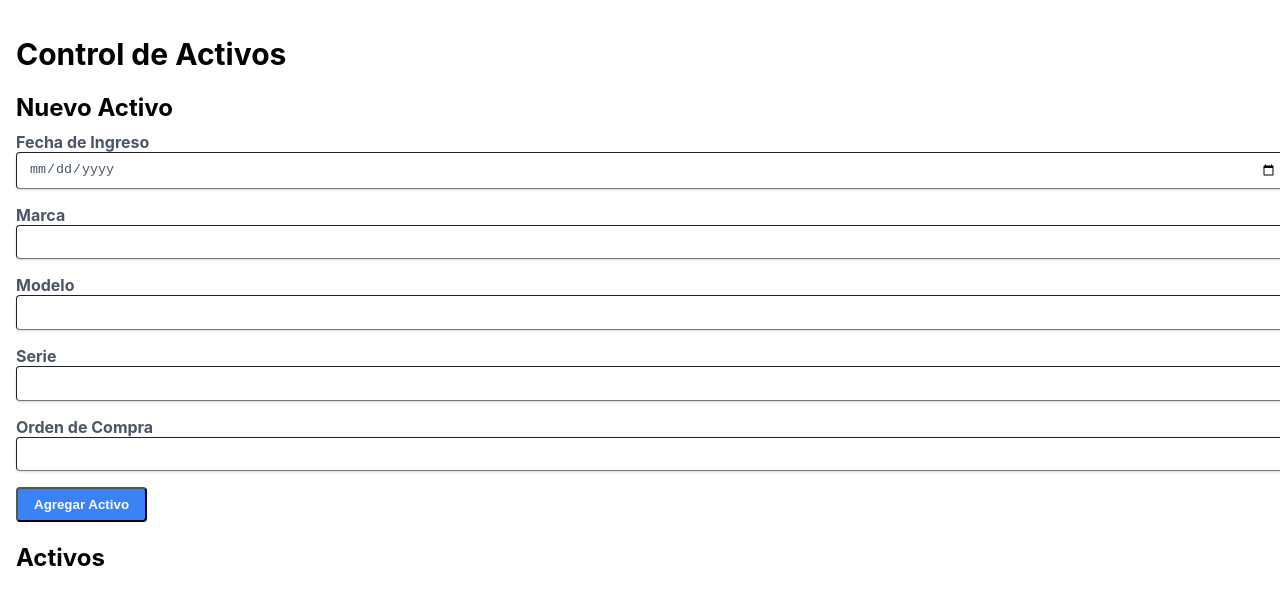
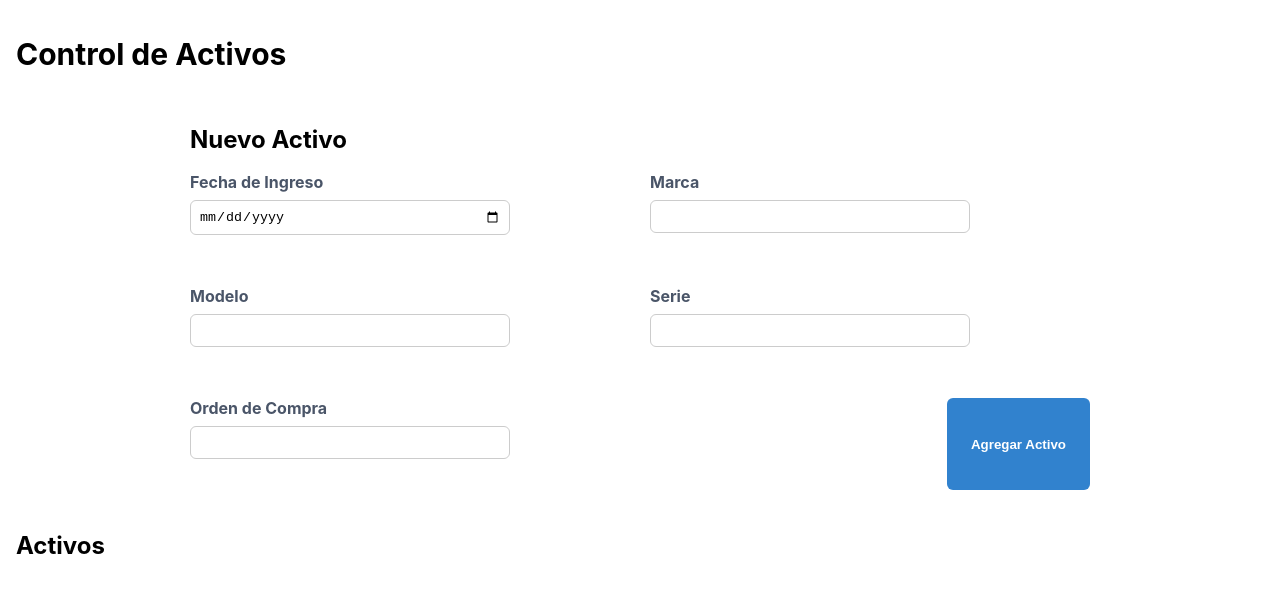
Before and after one commit to P4bu/Control-Activos-React, a React (Create React App) app: page / in a window 1280 px wide. Shown: the top 604 px of the page. Built offline with nearby package versions, Linux system fonts and the light colour scheme.

Commit message:
Estilos: Formulario centrado, input mas ajustados

```diff
--- a/src/components/ActivoForm.tsx
+++ b/src/components/ActivoForm.tsx
@@ -1,7 +1,14 @@
-// src/components/ActivoForm.tsx
 import React from 'react';
-import { Activo, agregarActivo, guardarEdicion } from '../services/activoService';
+import { agregarActivo, guardarEdicion } from '../services/activoService';
 import '../styles/ActivoForm.css';
+
+export interface Activo {
+  fechaIngreso: string;
+  marca: string;
+  modelo: string;
+  serie: string;
+  ordenCompra: string;
+}
 
 interface ActivoFormProps {
   activo: Activo;
@@ -25,7 +32,7 @@ const ActivoForm: React.FC<ActivoFormProps> = ({
   setActivos,
 }) => {
   const handleSubmit = (event: React.FormEvent) => {
-    event.preventDefault(); // Evita el comportamiento predeterminado del formulario
+    event.preventDefault();
 
     if (editar) {
       const nuevosActivos = guardarEdicion(activos, indiceEditar, activo);
@@ -35,7 +42,6 @@ const ActivoForm: React.FC<ActivoFormProps> = ({
       setActivos(nuevosActivos);
     }
 
-    // Restablecer el formulario
     setActivo({
       fechaIngreso: '',
       marca: '',
@@ -56,73 +62,55 @@ const ActivoForm: React.FC<ActivoFormProps> = ({
   };
 
   return (
-    <div>
-      <h2 className="text-2xl font-bold mb-2">{editar ? 'Editar Activo' : 'Nuevo Activo'}</h2>
-      <form onSubmit={handleSubmit}>
-        <div className="mb-4">
-          <label className="block text-gray-700 font-bold mb-2" htmlFor="fechaIngreso">
-            Fecha de Ingreso
-          </label>
+    <div className="form-container">
+      <h2 className="text-2xl font-bold mb-4 text-center">{editar ? 'Editar Activo' : 'Nuevo Activo'}</h2>
+      <form onSubmit={handleSubmit} className="form-row">
+        <div className="form-group">
+          <label htmlFor="fechaIngreso">Fecha de Ingreso</label>
           <input
-            className="shadow appearance-none border rounded w-full py-2 px-3 text-gray-700 leading-tight focus:outline-none focus:shadow-outline"
             id="fechaIngreso"
             type="date"
             value={activo.fechaIngreso}
             onChange={handleChange}
           />
         </div>
-        <div className="mb-4">
-          <label className="block text-gray-700 font-bold mb-2" htmlFor="marca">
-            Marca
-          </label>
+        <div className="form-group">
+          <label htmlFor="marca">Marca</label>
           <input
-            className="shadow appearance-none border rounded w-full py-2 px-3 text-gray-700 leading-tight focus:outline-none focus:shadow-outline"
             id="marca"
             type="text"
             value={activo.marca}
             onChange={handleChange}
           />
         </div>
-        <div className="mb-4">
-          <label className="block text-gray-700 font-bold mb-2" htmlFor="modelo">
-            Modelo
-          </label>
+        <div className="form-group">
+          <label htmlFor="modelo">Modelo</label>
           <input
-            className="shadow appearance-none border rounded w-full py-2 px-3 text-gray-700 leading-tight focus:outline-none focus:shadow-outline"
             id="modelo"
             type="text"
             value={activo.modelo}
             onChange={handleChange}
           />
         </div>
-        <div className="mb-4">
-          <label className="block text-gray-700 font-bold mb-2" htmlFor="serie">
-            Serie
-          </label>
+        <div className="form-group">
+          <label htmlFor="serie">Serie</label>
           <input
-            className="shadow appearance-none border rounded w-full py-2 px-3 text-gray-700 leading-tight focus:outline-none focus:shadow-outline"
             id="serie"
             type="text"
             value={activo.serie}
             onChange={handleChange}
           />
         </div>
-        <div className="mb-4">
-          <label className="block text-gray-700 font-bold mb-2" htmlFor="ordenCompra">
-            Orden de Compra
-          </label>
+        <div className="form-group">
+          <label htmlFor="ordenCompra">Orden de Compra</label>
           <input
-            className="shadow appearance-none border rounded w-full py-2 px-3 text-gray-700 leading-tight focus:outline-none focus:shadow-outline"
             id="ordenCompra"
             type="text"
             value={activo.ordenCompra}
             onChange={handleChange}
           />
         </div>
-        <button
-          type="submit"
-          className="bg-blue-500 hover:bg-blue-700 text-white font-bold py-2 px-4 rounded"
-        >
+        <button type="submit">
           {editar ? 'Guardar Edición' : 'Agregar Activo'}
         </button>
       </form>
--- a/src/styles/ActivoForm.css
+++ b/src/styles/ActivoForm.css
@@ -1,18 +1,76 @@
 /* Estilos específicos para el formulario */
 .form-container {
-    margin-bottom: 1.5rem;
+  max-width: 900px;
+  margin: 0 auto 1.5rem;
+  padding: 1rem;
 }
 
+/* Estilo común para las etiquetas */
 .form-container label {
   font-weight: bold;
   margin-bottom: 0.5rem;
+  display: block;
+  color: #4A5568;
 }
 
+/* Estilo común para los inputs */
 .form-container input {
-    width: 100%;
+  width: auto;
+  max-width: 100%;
   padding: 0.5rem;
   border: 1px solid #ccc;
   border-radius: 0.375rem;
+  box-sizing: border-box;
+  margin-bottom: 1rem;
 }
 
-  /* Agregar más estilos específicos para el formulario */
+/* Ajustar los inputs para que se alineen mejor */
+.form-container input[type="date"],
+.form-container input[type="text"] {
+  width: 100%;
+  max-width: 320px;
+}
+
+/* Mejorar el espaciado y disposición del formulario */
+.form-container .form-row {
+  display: flex;
+  flex-wrap: wrap;
+  gap: 20px;
+  justify-content: space-between;
+}
+
+.form-container .form-row > div {
+  flex: 1 1 calc(50% - 10px);
+  min-width: 240px;
+}
+
+.form-container .form-row .form-group {
+  width: 100%;
+}
+
+/* Botón de enviar */
+.form-container button {
+  background-color: #3182ce;
+  color: white;
+  font-weight: bold;
+  padding: 0.75rem 1.5rem;
+  border: none;
+  border-radius: 0.375rem;
+  cursor: pointer;
+  transition: background-color 0.2s;
+}
+
+.form-container button:hover {
+  background-color: #2b6cb0;
+}
+
+/* Asegurarse de que el formulario se vea bien en pantallas pequeñas */
+@media (max-width: 768px) {
+  .form-container .form-row {
+      flex-direction: column;
+  }
+
+  .form-container .form-row > div {
+      flex: 1 1 100%;
+  }
+}
```
Lines whose indentation alone changed are shown as unchanged.
